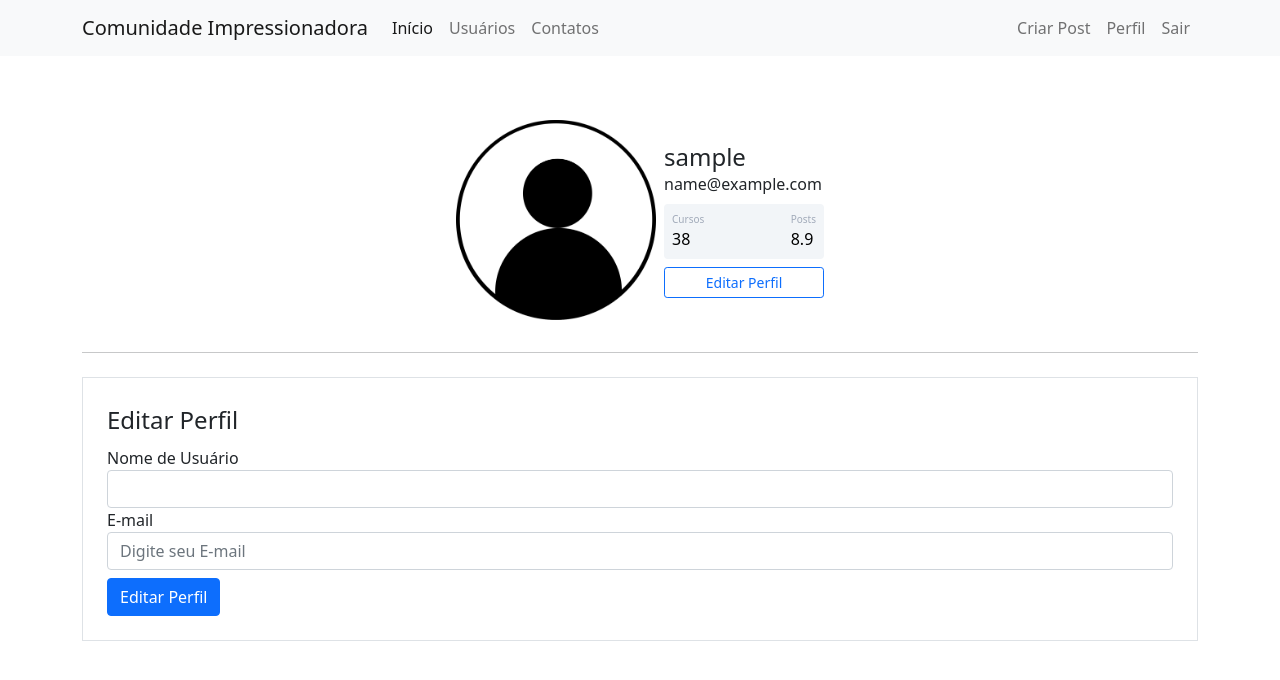
After one commit to EdsonTomasDev/Site_Comunidade, a Flask app: page /perfil/editar in a window 1280 px wide. The commit adds this page. Shown: the top 680 px of the page. Run offline with Flask 2, Linux system fonts and the light colour scheme; the visitor is signed in with stand-in values (Sample User, id 1); data comes from the database, SQL or seed files in the repository.

Commit message:
Feat: perfil page

```diff
--- a/comunidadeimpressionadora/forms.py
+++ b/comunidadeimpressionadora/forms.py
@@ -25,3 +25,9 @@ class FormLogin(FlaskForm):
     senha = PasswordField('Senha', validators=[DataRequired(), Length(6, 20)])
     lembrar_dados = BooleanField('Lembrar dados de acesso')
     botao_submit_login = SubmitField('Fazer Login')
+
+
+class FormEditarPerfil(FlaskForm):
+    username = StringField('Nome de Usuário', validators=[DataRequired()])
+    email = StringField('E-mail', validators=[DataRequired(), Email()], render_kw={"placeholder": "Digite seu E-mail"})
+    botao_submit_editarperfil = SubmitField('Editar Perfil')
--- a/comunidadeimpressionadora/routes.py
+++ b/comunidadeimpressionadora/routes.py
@@ -1,7 +1,7 @@
 import flask_bcrypt
 from flask import render_template, redirect, url_for, flash, request
 from comunidadeimpressionadora import app, database, bcrypt
-from comunidadeimpressionadora.forms import FormLogin, FormCriarConta
+from comunidadeimpressionadora.forms import FormLogin, FormCriarConta, FormEditarPerfil
 from comunidadeimpressionadora.models import Usuario
 from flask_login import login_user, logout_user, current_user, login_required
 
@@ -38,7 +38,7 @@ def login():
             login_user(usuario, remember=form_login.lembrar_dados.data)
             flash(f'Login realizado com sucesso no e-mail {form_login.email.data}!', 'alert-success')
             #VERIFICAR SE EXISTE O PARÂMETRO NEXT PARA REDIRECIONAR A PÁGINA PARA ELE, EM CASO
-            #DE O USUÁRIO TENHA SIDO REDIRECIONADO PARA A PÁGINA LOGIN POR ESTAR SEM LOGIN FEIRO
+            #DE O USUÁRIO TENHA SIDO REDIRECIONADO PARA A PÁGINA LOGIN POR ESTAR SEM LOGIN FEITO
             par_next = request.args.get('next')
             if par_next:
                 return redirect(par_next)
@@ -78,3 +78,11 @@ def perfil():
 @login_required
 def criar_post():
     return render_template("criarpost.html")
+
+
+@app.route('/perfil/editar', methods=['GET', 'POST'])
+@login_required
+def editar_perfil():
+    form = FormEditarPerfil()
+    foto_perfil = url_for('static', filename='fotos_perfil/{}'.format(current_user.foto_perfil))
+    return render_template("editar_perfil.html", foto_perfil=foto_perfil, form=form)
--- /dev/null
+++ b/comunidadeimpressionadora/templates/editar_perfil.html
@@ -0,0 +1,62 @@
+{% extends 'perfil.html' %}
+
+
+{% block form_editar_prefil %}
+
+        <div class="container">
+           <hr>
+            <div class="row">
+                <div class="col">
+                    <form method="POST" action="" class="border p-4 mt-2">
+                        {{form.csrf_token}}
+                        <legend>Editar Perfil</legend>
+                        <fieldset>
+                            <div class="form-group">
+
+                                {{ form.username.label(class="form-control-label")}}
+                                 <!-- EXIBE MENSAGEM DE ERRO SE HOUVER-->
+                                {% if form.username.errors %}
+                                    {{ form.username (class="form-control is-invalid") }}
+                                <div class="invalid-feedback">
+                                    {% for erro in form.username.errors %}
+                                        {{ erro }}
+                                    {% endfor %}
+                                </div>
+                                {% else %}
+                                     {{ form.username (class="form-control") }}
+                                {% endif %}
+
+                            </div>
+
+                            <div class="form-group">
+                                {{ form.email.label(class="form-control-label") }}
+                                <!-- EXIBE MENSAGEM DE ERRO SE HOUVER-->
+                                {% if form.email.errors %}
+                                    {{ form.email(class="form-control is-invalid") }}
+                                <div class="invalid-feedback">
+                                    {% for erro in form.email.errors %}
+                                        {{ erro }}
+                                    {% endfor %}
+                                </div>
+                                {% else %}
+                                     {{ form.email(class="form-control") }}
+                                {% endif %}
+
+                            </div>
+
+
+
+
+                             {{ form.botao_submit_editarperfil (class="btn btn-primary mt-2") }}
+
+                        </fieldset>
+                    </form>
+
+                </div>
+
+
+            </div>
+        </div>
+
+
+{% endblock %}
--- a/comunidadeimpressionadora/templates/perfil.html
+++ b/comunidadeimpressionadora/templates/perfil.html
@@ -12,10 +12,14 @@
                             <div class="d-flex flex-column"> <span class="articles">Cursos</span> <span class="number1">38</span> </div>
                             <div class="d-flex flex-column"> <span class="rating">Posts</span> <span class="number3">8.9</span> </div>
                         </div>
-                        <div class="button mt-2 d-flex flex-row align-items-center"> <button class="btn btn-sm btn-outline-primary w-100">Editar Perfil</button></div>
+                        <div class="button mt-2 d-flex flex-row align-items-center"> <a class="w-100" href="{{ url_for('editar_perfil') }}"> <button class="btn btn-sm btn-outline-primary w-100">Editar Perfil</button></a></div>
                     </div>
                 </div>
             </div>
         </div>
 
+{% block form_editar_prefil %}
+
 {% endblock %}
+
+{% endblock %}
--- a/main.py
+++ b/main.py
@@ -4,4 +4,4 @@ if __name__ == '__main__':
     app.run(debug=True)
 
 
-#PAREI NO VIDEO  33. Editando a Página de Perfil - HTML e CSS EM 00:00 MINUTOS
+#PAREI NO VIDEO   35. Carregando a imagem padrão de Perfil EM 00:00 MINUTOS
```
